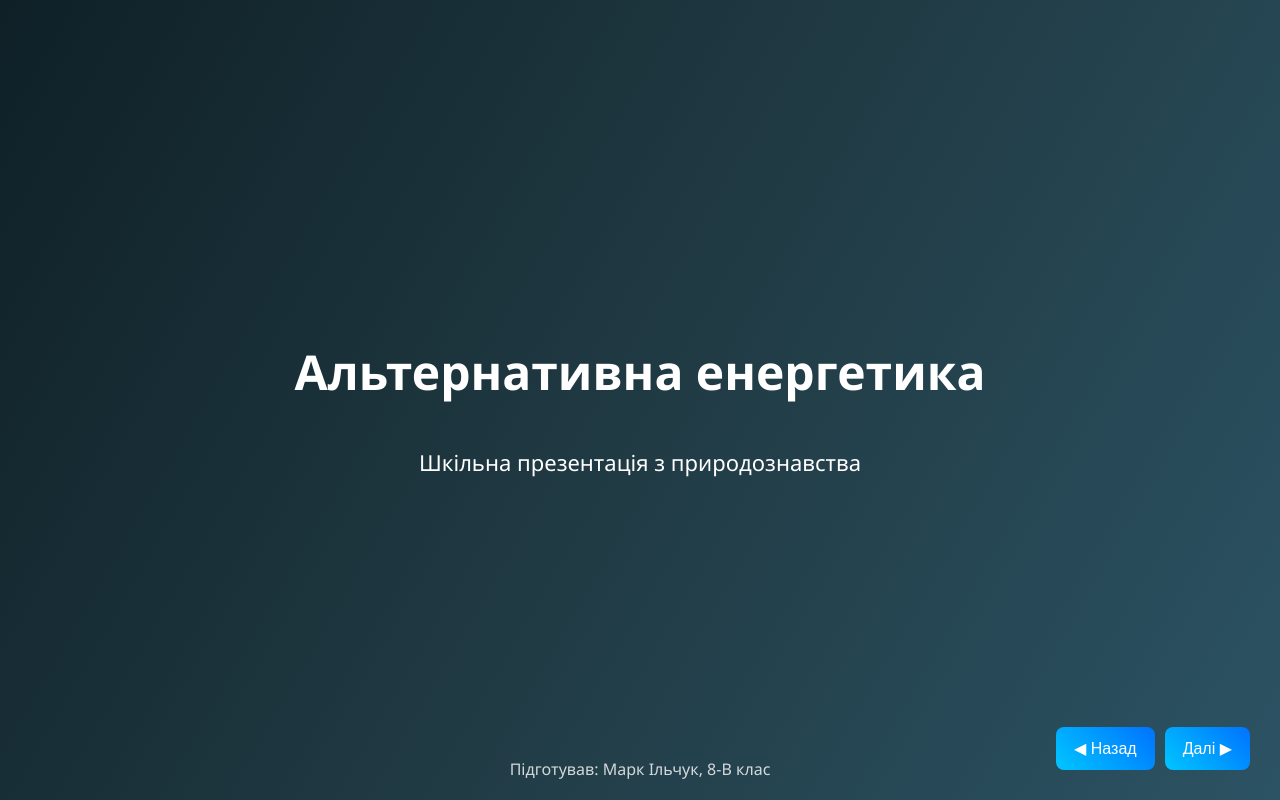
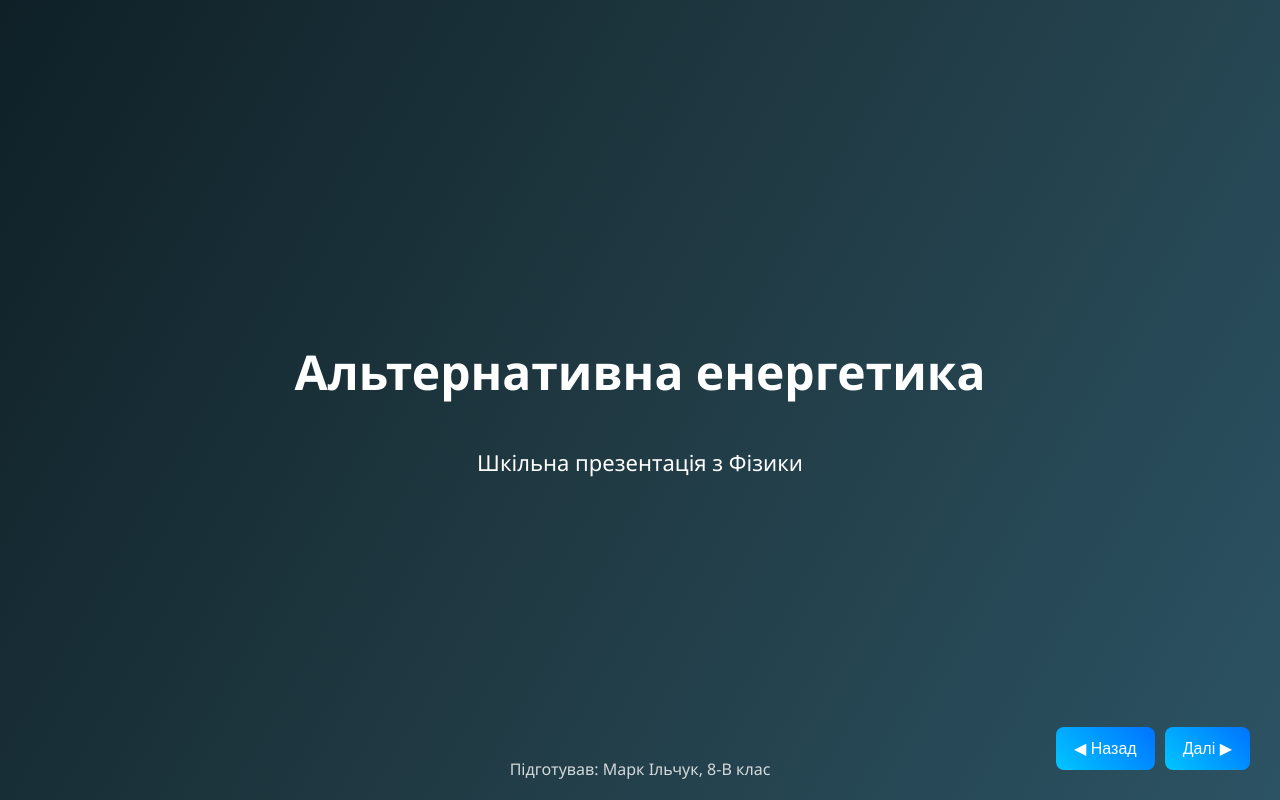
Before and after one commit to TwIstex12/School, a plain HTML site: page index.html in a window 1280 px wide. Shown: the top 800 px of the page. Drawn offline with Linux system fonts and the light colour scheme.

Commit message:
Update index.html

```diff
--- a/index.html
+++ b/index.html
@@ -82,7 +82,7 @@
     <!-- Слайд 1 -->
     <section class="slide">
       <h1>Альтернативна енергетика</h1>
-      <p>Шкільна презентація з природознавства</p>
+      <p>Шкільна презентація з Фізики</p>
       <div class="footer">Підготував: Марк Ільчук, 8-В клас</div>
     </section>
 
```
